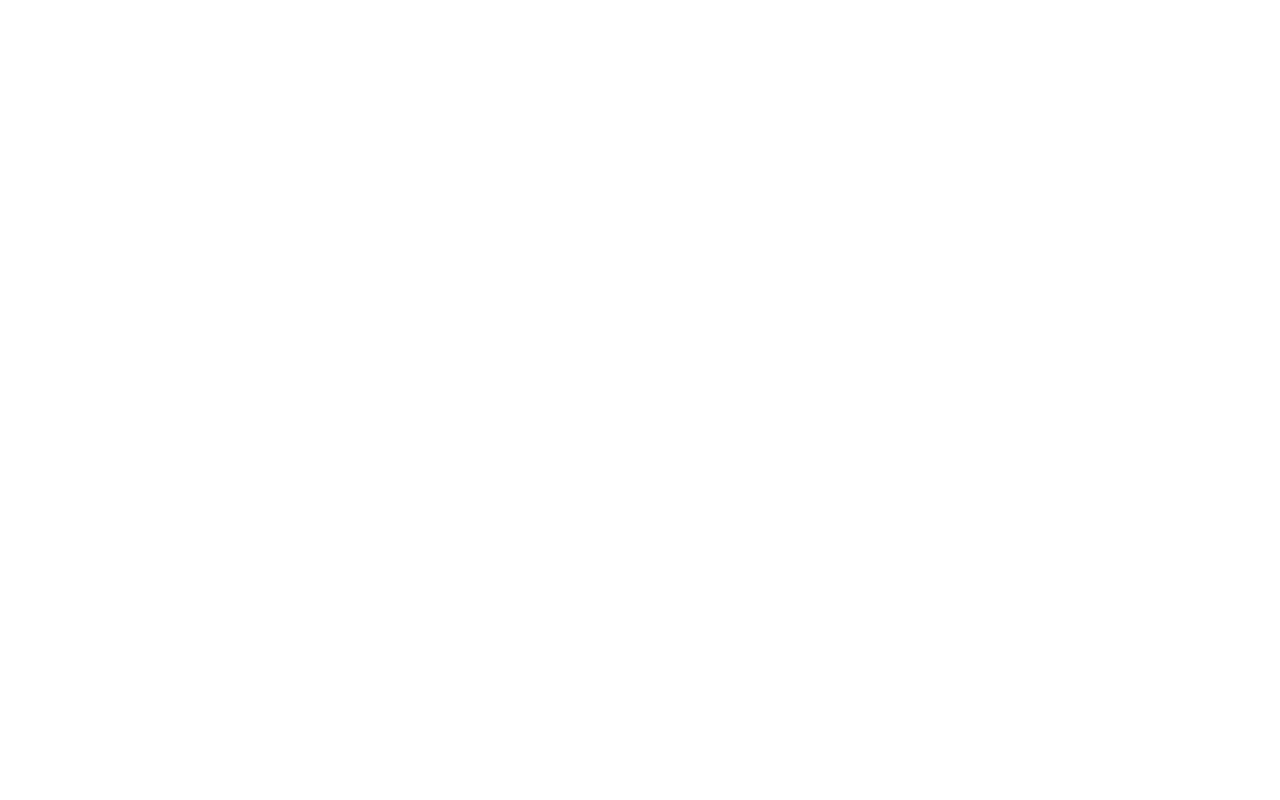
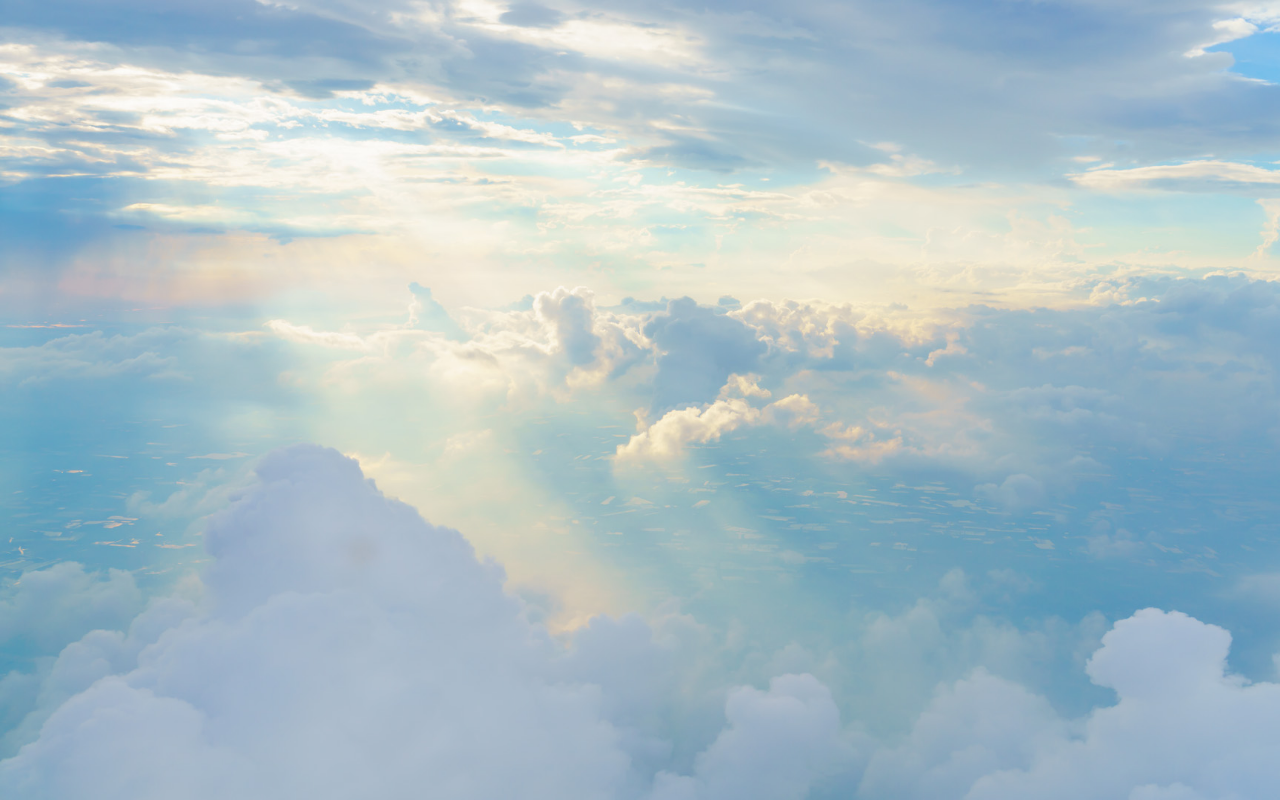
Before and after one commit to Promise-Digitals/Moving-Car-Animation, a plain HTML site: page index.html in a window 1280 px wide. Drawn offline with Linux system fonts and the light colour scheme.

Commit message:
Update style.css

```diff
--- a/style.css
+++ b/style.css
@@ -3,3 +3,12 @@
     padding: 0;
     box-sizing: border-box;
 }
+.hero{
+    height: 100vh;
+    width: 100%;
+    background-image: url(images/sky.jpg);
+    background-size: cover;
+    background-position: center;
+    position: relative;
+    overflow-x: hidden;
+}
```
